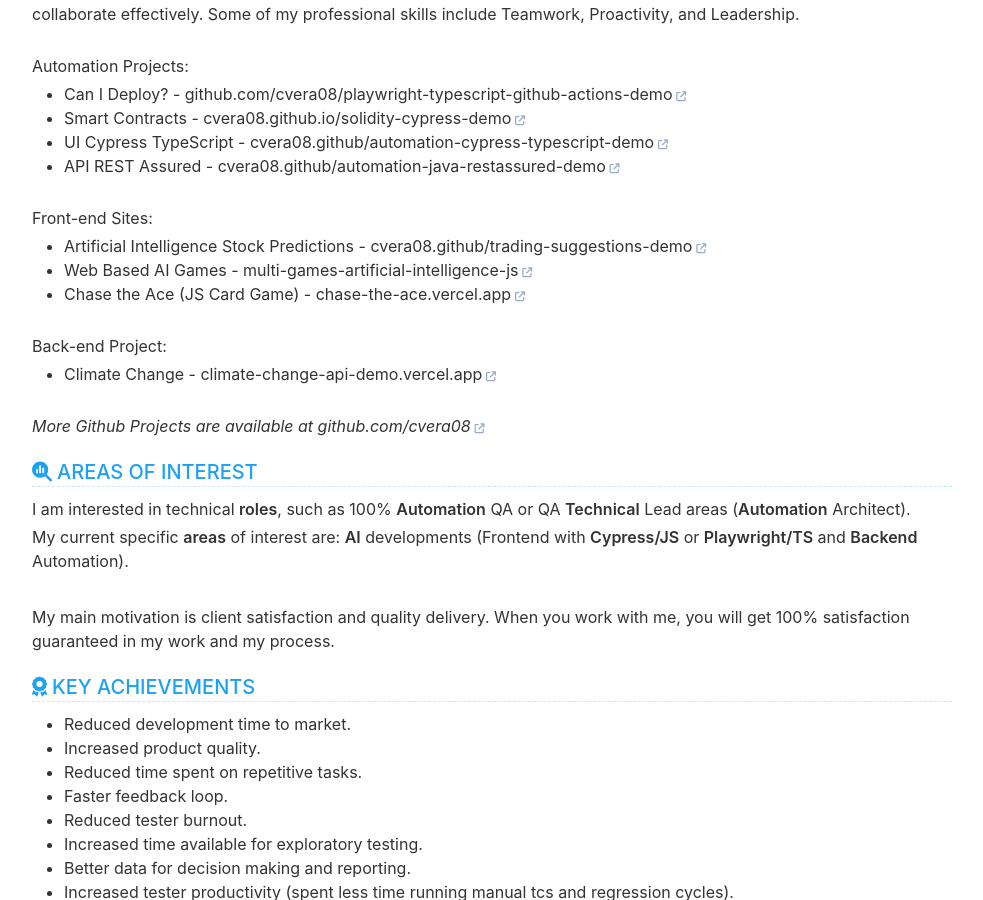
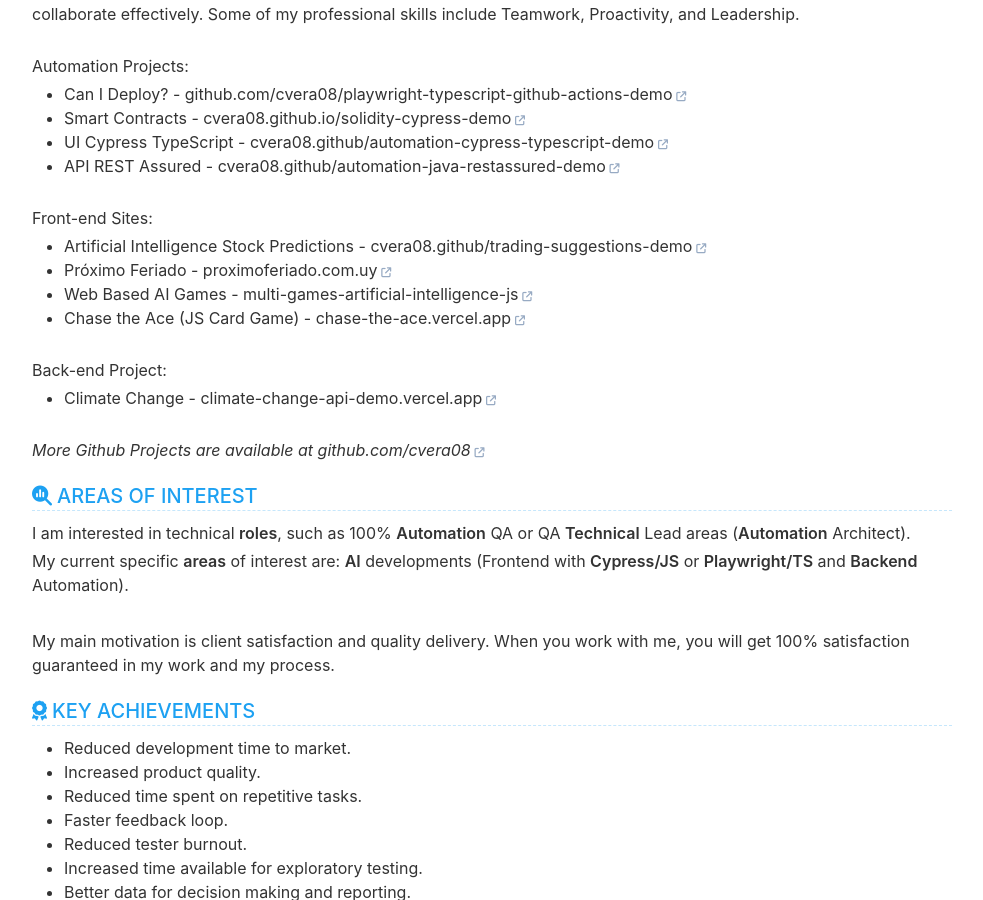
Before and after one commit to cvera08/short-resume, a Jekyll site: the page built from index.html, in a window 1280 px wide and 900 px high, scrolled down 740 px. Shown: the whole window, without its empty margins (148-1131 px from the left). Built offline with Jekyll 4.4.1, drawn with Linux system fonts in a browser that asks for light colours.

Commit message:
feat: proximo feriado

```diff
--- a/_data/data.yml
+++ b/_data/data.yml
@@ -59,6 +59,7 @@ evaluation:
 
     Front-end Sites:
     - Artificial Intelligence Stock Predictions - [cvera08.github/trading-suggestions-demo](https://github-production-user-asset-6210df.s3.amazonaws.com/28716586/380193643-24acedef-0c19-4872-a271-c040c4eff309.webm?X-Amz-Algorithm=AWS4-HMAC-SHA256&X-Amz-Credential=AKIAVCODYLSA53PQK4ZA%2F20241121%2Fus-east-1%2Fs3%2Faws4_request&X-Amz-Date=20241121T133826Z&X-Amz-Expires=300&X-Amz-Signature=4dd779b3f66e7428379cd1f4f7b2a79ba294c1e0de34bd1173241f8389604802&X-Amz-SignedHeaders=host)
+    - Próximo Feriado - [proximoferiado.com.uy](https://proximoferiado.com.uy/)
     - Web Based AI Games - [multi-games-artificial-intelligence-js](https://cvera08.github.io/multi-games-artificial-intelligence-js/)
     - Chase the Ace (JS Card Game) - [chase-the-ace.vercel.app](https://chase-the-ace.vercel.app)
     <br>
```
